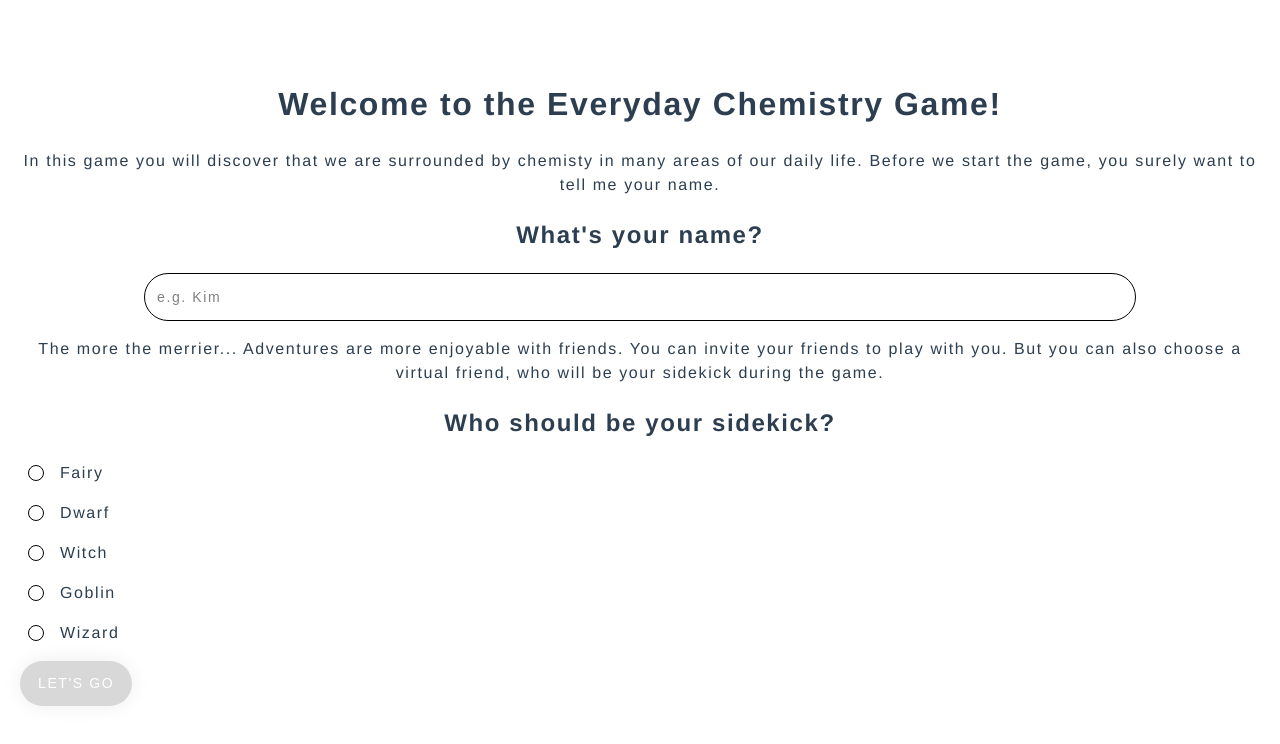
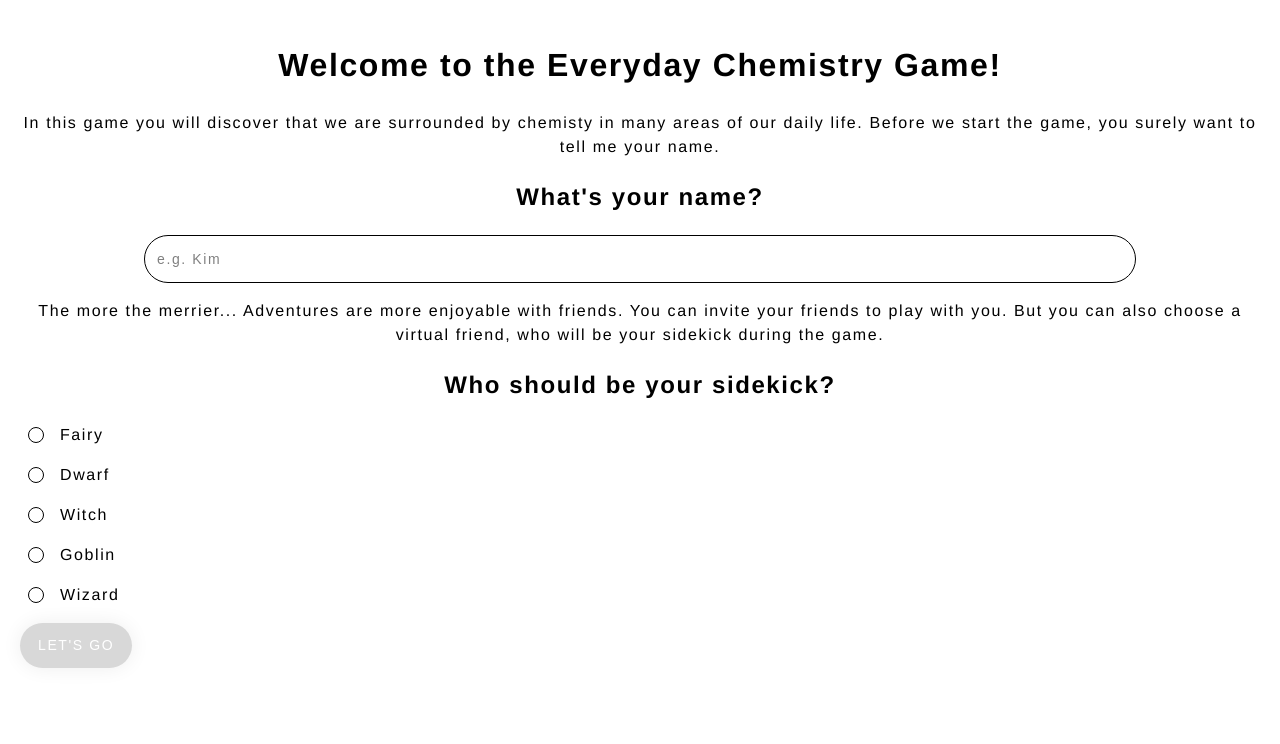
Before and after one commit to Fractalbonita/everyday-chemistry, a Vue app: page / in a window 1280 px wide. Shown: the top 744 px of the page. Built offline with nearby package versions, Linux system fonts and the light colour scheme.

Commit message:
Add component id

```diff
--- a/src/App.vue
+++ b/src/App.vue
@@ -1,4 +1,5 @@
 <template>
+  <div id="app">
     <Welcome v-if="uiState === 'welcome'" />
     <GameStart v-else-if="uiState === 'start'" />
     <div v-else-if="uiState === 'gaming'">
@@ -6,6 +7,7 @@
       <Story />
     </div>
     <GameEnd v-else />
+  </div>
 </template>
 
 <script lang="ts">
@@ -32,13 +34,4 @@ export default defineComponent({
 });
 </script>
 
-<style lang="scss">
-#app {
-  font-family: Avenir, Helvetica, Arial, sans-serif;
-  -webkit-font-smoothing: antialiased;
-  -moz-osx-font-smoothing: grayscale;
-  text-align: center;
-  color: #2c3e50;
-  margin-top: 60px;
-}
-</style>
+<style lang="scss"></style>
```
Lines whose indentation alone changed are shown as unchanged.
